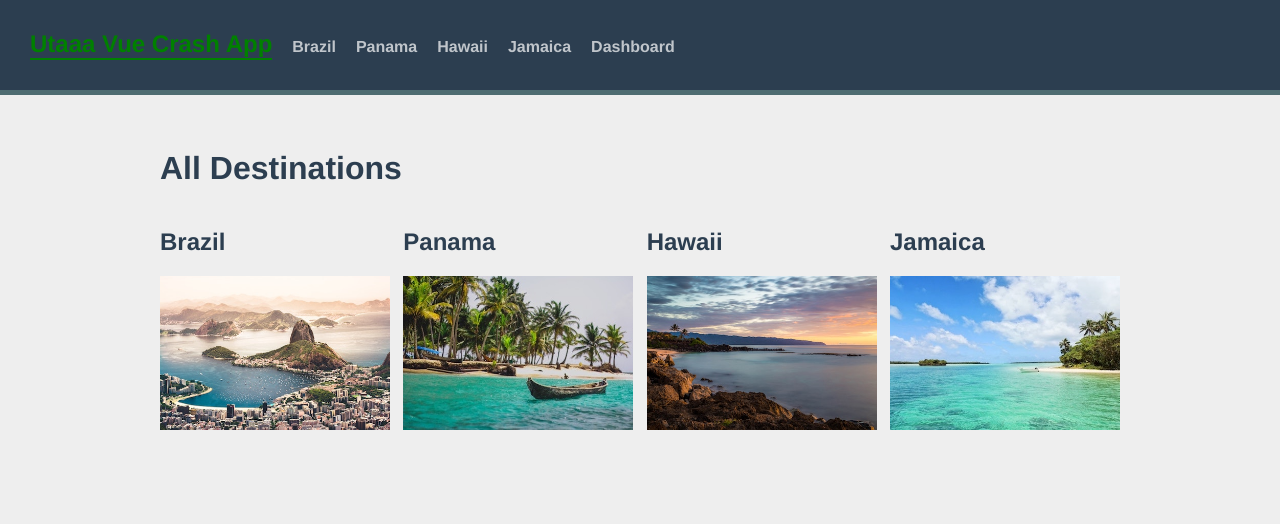
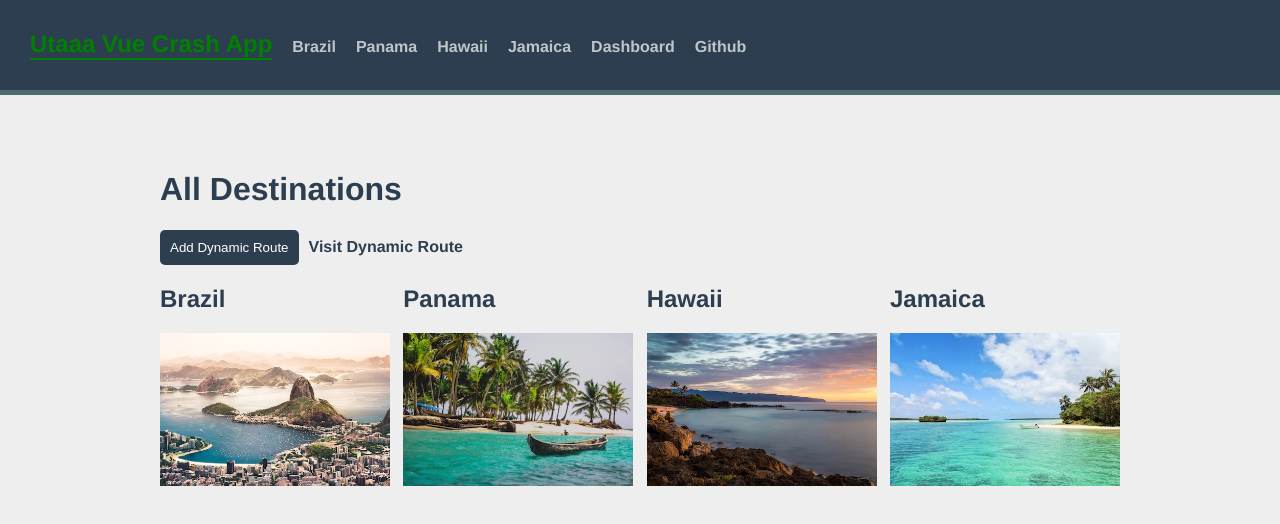
Before and after one commit to utaaaaaaaaaa/vue-school-travel-app, a Vue app: page / in a window 1280 px wide. Shown: the top 524 px of the page. Built offline with nearby package versions, Linux system fonts and the light colour scheme.

Commit message:
finished

```diff
--- a/public/main.css
+++ b/public/main.css
@@ -178,6 +178,7 @@ a {
   background-color:#2c3e50;
   color: white;
   padding: 10px;
+  margin-right: 10px;
   border-radius: 5px;
   border:none;
   cursor: pointer;
--- a/src/App.vue
+++ b/src/App.vue
@@ -12,8 +12,14 @@ export default defineComponent({
   <TheNavigation />
 
   <div class="container">
+<!--  slide-->
+    <router-view class="view left-sidebar" name="LeftSidebar" v-slot="{Component}">
+      <transition name="slide" mode="out-in">
+        <component :is="Component" :key="$route.path"></component>
+      </transition>
+    </router-view>
 <!--    <router-view :key="$route.path"></router-view>-->
-    <router-view v-slot="{Component} ">
+    <router-view v-slot="{Component}" class="main-view">
       <transition name="slide" mode="out-in">
         <component :is="Component" :key="$route.path"></component>
       </transition>
@@ -31,4 +37,16 @@ export default defineComponent({
   transform: translateX(-100%);
 }
 
+.container {
+  display: flex;
+}
+
+.left-sidebar {
+  width: 20%;
+}
+
+.main-view {
+  width: 100%;
+}
+
 </style>
--- a/src/components/AppLink.vue
+++ b/src/components/AppLink.vue
@@ -1,9 +1,22 @@
-<script setup>
+<script>
+import {RouterLink} from "vue-router";
+export default {
+  props: {
+    ...RouterLink.props,
+  },
+  computed: {
+    isExternal(){
+      return typeof this.to === 'string' && this.to.startsWith('http')
+    }
+  }
+}
 
 </script>
 
 <template>
-  $END$
+    <a v-if="isExternal" :href="to" target="_blank" rel="noopener"><slot/></a>
+    <router-link v-else v-bind="$props"><slot/></router-link>
+
 </template>
 
 <style scoped>
--- a/src/components/LeftSidebar.vue
+++ b/src/components/LeftSidebar.vue
@@ -1,11 +1,25 @@
 <script setup>
 
+import AppLink from "@/components/AppLink.vue";
 </script>
 
 <template>
-  $END$
+  <ul>
+    <li><AppLink :to="{name: 'protected'}">Dashboard</AppLink></li>
+    <li><AppLink :to="{name: 'invoices'}">Invoices</AppLink></li>>
+  </ul>
 </template>
 
 <style scoped>
+ul {
+  background: white;
+  padding: 10px;
+  list-style: none;
+  margin-right: 20px;
+}
+
+li {
+  margin: 10px;
+}
 
 </style>
--- a/src/components/TheNavigation.vue
+++ b/src/components/TheNavigation.vue
@@ -1,6 +1,8 @@
 <script>
 import sourceData from "@/data.json"
+import AppLink from "@/components/AppLink.vue";
 export default {
+  components: {AppLink},
   data(){
     return {
       destinations: sourceData.destinations,
@@ -12,13 +14,14 @@ export default {
 <template>
   <div id="nav">
     <div class="destinations">
-      <router-link id="logo" to="/">Utaaa Vue Crash App</router-link>
-      <router-link
+      <AppLink id="logo" to="/">Utaaa Vue Crash App</AppLink>
+      <AppLink
           v-for="destination in destinations"
           :key="destination.id"
           :to="{name: 'destination.show', params: {id: destination.id, slug: destination.slug}}"
-      >{{destination.name}}</router-link>
-      <router-link :to="{name: 'protected'}">Dashboard</router-link>
+      >{{destination.name}}</AppLink>
+      <AppLink :to="{name: 'protected'}">Dashboard</AppLink>
+      <AppLink to="https://github.com">Github</AppLink>
     </div>
   </div>
 </template>
--- a/src/main.js
+++ b/src/main.js
@@ -1,8 +1,10 @@
 import { createApp } from 'vue'
 import App from './App.vue'
 import router from '@/router'
+import AppLink from "@/components/AppLink.vue";
 
 
 createApp(App)
     .use(router)
+    .component('AppLink', AppLink)
     .mount('#app')
--- a/src/router/index.js
+++ b/src/router/index.js
@@ -3,11 +3,15 @@ import {createRouter, createWebHistory} from 'vue-router';
 import sourceData from '@/data.json'
 
 const routes = [
-    {path: '/',name: 'Home', component: Home},
+    {path: '/',name: 'Home', component: Home, alias: '/home'},
+    // {path: '/home', redirect: '/'},
     {
       path: '/protected',
       name: 'protected',
-      component: () => import('@/views/Protected.vue'),
+      components: {
+          default: () => import('@/views/Protected.vue'),
+          LeftSidebar: ()=> import('@/components/LeftSidebar.vue')
+      },
       meta: {
        requiresAuth: true,
       }
@@ -15,7 +19,10 @@ const routes = [
     {
       path: '/invoices',
       name: 'invoices',
-      component: ()=> import('@/views/Invoices.vue'),
+        components: {
+            default: () => import('@/views/Invoices.vue'),
+            LeftSidebar: ()=> import('@/components/LeftSidebar.vue')
+        },
       meta: {
           requiresAuth: true,
       }
@@ -24,6 +31,10 @@ const routes = [
         path: '/login',
         name: 'login',
         component: ()=> import('@/views/Login.vue')
+    },
+    {
+      path: '/example/:id(\\d+)*',
+      component: () => import('@/views/Login.vue')
     },
     {path: '/destination/:id/:slug',
         name: 'destination.show',
--- a/src/views/Home.vue
+++ b/src/views/Home.vue
@@ -1,6 +1,8 @@
 <template>
   <div class="home">
     <h1>All Destinations</h1>
+    <button @click="addDynamicRoute" class="btn">Add Dynamic Route</button>
+    <router-link to="/dynamic">Visit Dynamic Route</router-link>
     <div class="destinations">
       <router-link
           v-for="destination in destinations"
@@ -17,11 +19,32 @@
 <script >
 
 import sourceData from '@/data.json'
+import {isNavigationFailure,NavigationFailureType} from "vue-router";
+
 export default {
     data(){
       return {
         destinations: sourceData.destinations,
       }
+    },
+    methods: {
+      // ---------this.$router.push('/')返回的是Promise,需要使用await来获得结果，因此函数也需要async修饰---------------
+      // async triggerRouteError(){
+      //   const navigationFailure = await this.$router.push('/')
+      //   if (isNavigationFailure(navigationFailure,NavigationFailureType.duplicated)) {
+      //     console.log(navigationFailure.to)
+      //     console.log(navigationFailure.from)
+      //   }else {
+      //
+      //   }
+      // }
+      addDynamicRoute(){
+        this.$router.addRoute({
+          name: 'dynamic',
+          path: '/dynamic',
+          component: () => import('@/views/Login.vue'),
+        })
+      }
     }
 }
 
--- a/src/views/Invoices.vue
+++ b/src/views/Invoices.vue
@@ -1,5 +1,13 @@
 <script setup>
-
+  import {onBeforeRouteLeave} from "vue-router";
+  onBeforeRouteLeave((to,from) => {
+    const answer = window.confirm(
+        'Are you sure you want to leave? Invoices are super awesome!',
+    )
+    if(!answer){
+      return false
+    }
+  })
 </script>
 
 <template>
--- a/src/views/Protected.vue
+++ b/src/views/Protected.vue
@@ -8,7 +8,7 @@
     methods: {
       logout(){
         window.user = null
-        this.$router.push({name: 'Home'})
+        this.$router.push({name: 'Home', query: {logout: null}})
       }
     }
   }
```
